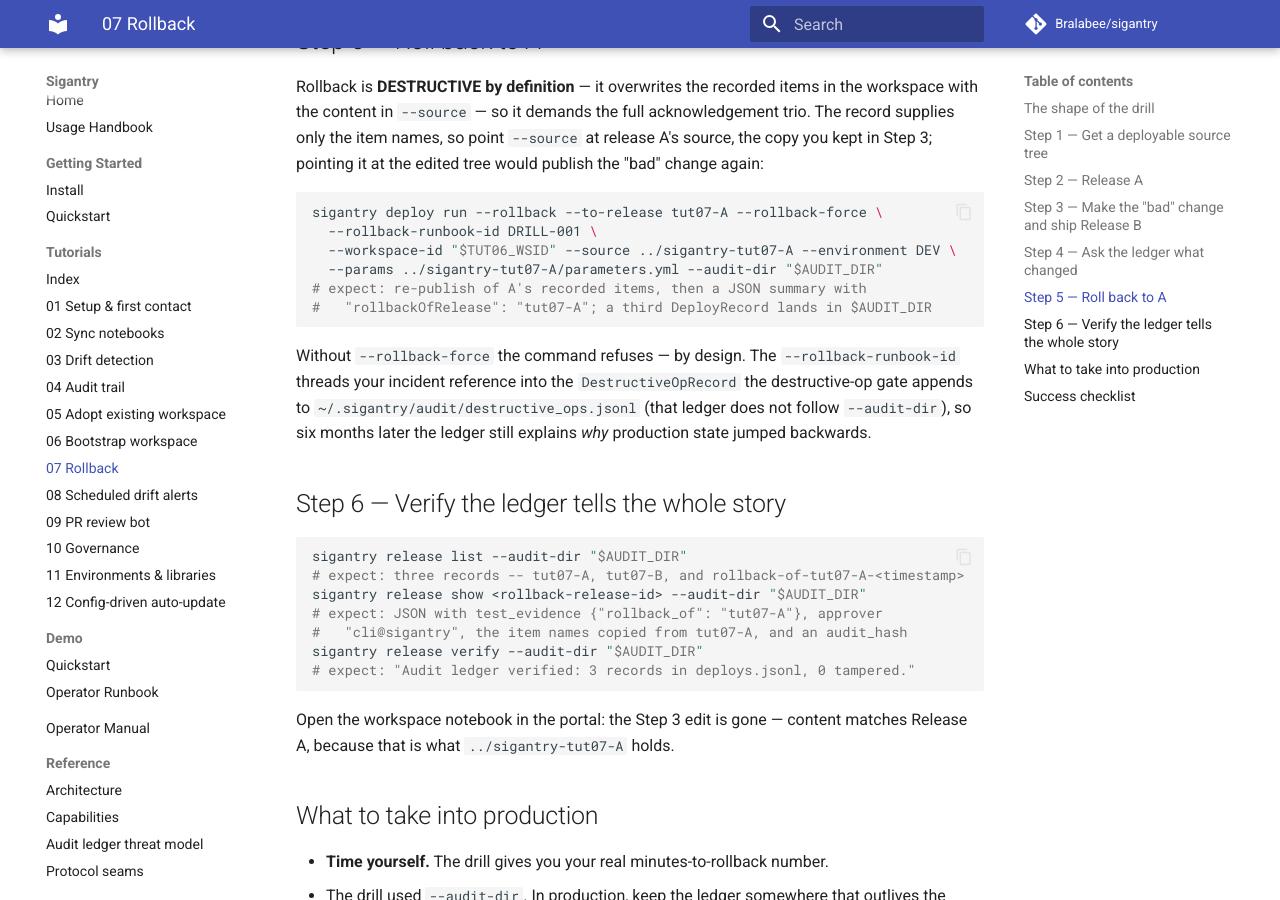
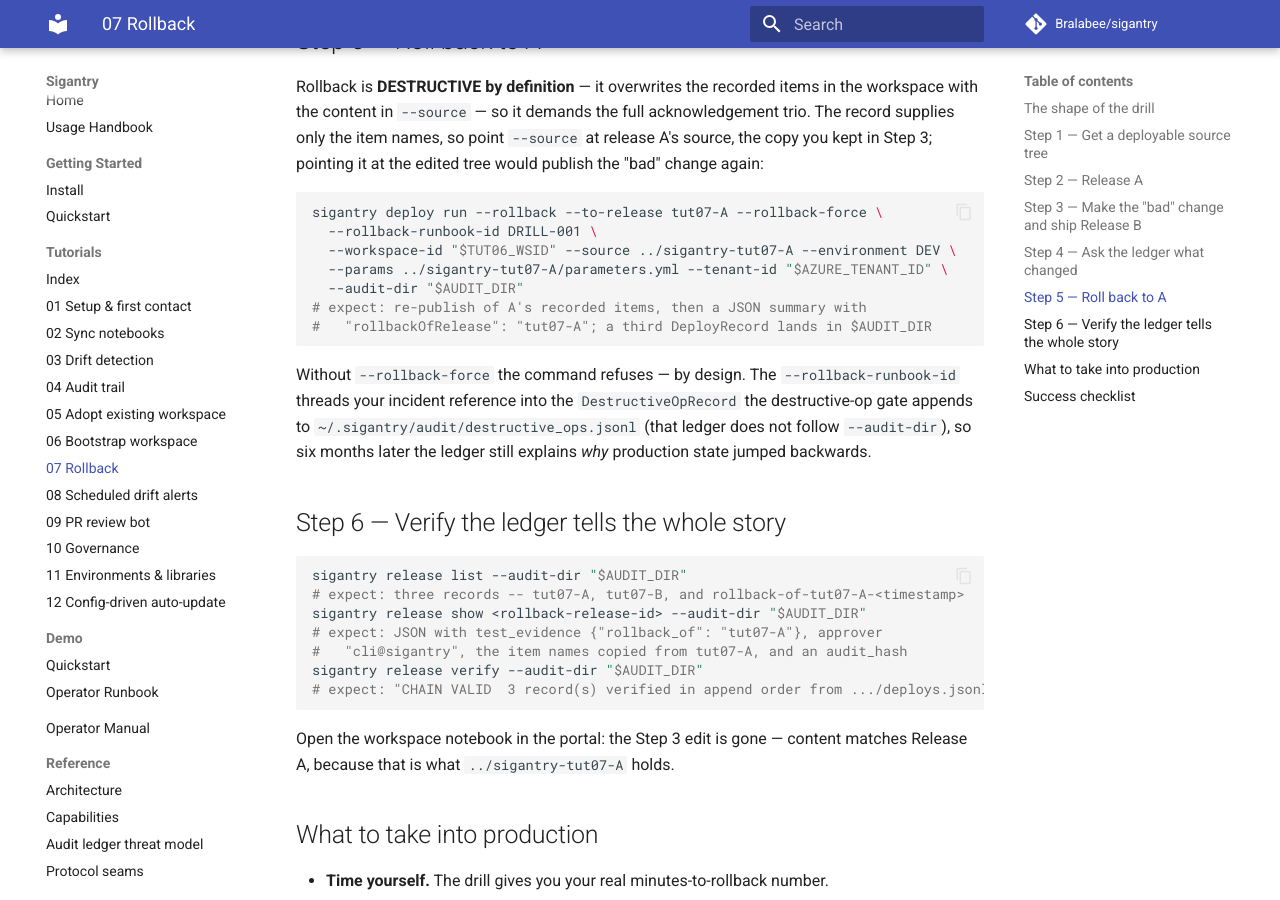
Before and after one commit to Bralabee/sigantry, an MkDocs documentation site: the page built from docs/tutorials/07-rollback.md, in a window 1280 px wide and 900 px high, scrolled down 2492 px. Built offline with MkDocs 1.6.1 and Material for MkDocs 9.7.7, drawn with Linux system fonts in a browser that asks for light colours; comment, search, counter and statistics services are not loaded; some of the changed text lies outside the part shown.

Commit message:
docs(tutorials,capabilities): move --tenant-id to deploy run in tutorial 07
- Move `--tenant-id "$AZURE_TENANT_ID"` from `sigantry release record` to
  all three `sigantry deploy run` invocations in `docs/tutorials/07-rollback.md`
  and tighten `test_tutorial_07_rollback_documents_tenant_pin_and_release_verify`
  (`A-1`).
- Align `sigantry release verify` expected output in `docs/tutorials/07-rollback.md`
  and line-number citation in `docs/CAPABILITIES.md` (`R-1`, `R-2`).

````diff
--- a/docs/tutorials/07-rollback.md
+++ b/docs/tutorials/07-rollback.md
@@ -93,7 +93,7 @@
 cp -r . ../sigantry-tut07-A
 # ... edit a notebook under ./ ...
 sigantry deploy run --source . --workspace-id "$TUT06_WSID" --environment DEV \
-  --params parameters.yml
+  --params parameters.yml --tenant-id "$AZURE_TENANT_ID"
 sigantry release record --release-id tut07-B --workspace "$TUT06_WSID" \
   --fabric-items "$ITEMS" --work-items "$TUT07_ISSUE" --approver "$USER" \
   --provider github --github-owner "$TUT07_OWNER" --github-repo "$TUT07_REPO" \
@@ -125,7 +125,8 @@
 sigantry deploy run --rollback --to-release tut07-A --rollback-force \
   --rollback-runbook-id DRILL-001 \
   --workspace-id "$TUT06_WSID" --source ../sigantry-tut07-A --environment DEV \
-  --params ../sigantry-tut07-A/parameters.yml --audit-dir "$AUDIT_DIR"
+  --params ../sigantry-tut07-A/parameters.yml --tenant-id "$AZURE_TENANT_ID" \
+  --audit-dir "$AUDIT_DIR"
 # expect: re-publish of A's recorded items, then a JSON summary with
 #   "rollbackOfRelease": "tut07-A"; a third DeployRecord lands in $AUDIT_DIR
 ```
@@ -145,7 +146,7 @@
 # expect: JSON with test_evidence {"rollback_of": "tut07-A"}, approver
 #   "cli@sigantry", the item names copied from tut07-A, and an audit_hash
 sigantry release verify --audit-dir "$AUDIT_DIR"
-# expect: "Audit ledger verified: 3 records in deploys.jsonl, 0 tampered."
+# expect: "CHAIN VALID  3 record(s) verified in append order from .../deploys.jsonl"
 ```
 
 Open the workspace notebook in the portal: the Step 3 edit is gone — content matches
````
Also changed, not shown: other parts of docs/tutorials/07-rollback.md (+1 -1 lines), docs/CAPABILITIES.md (+1 -1 lines), 1 other file.
